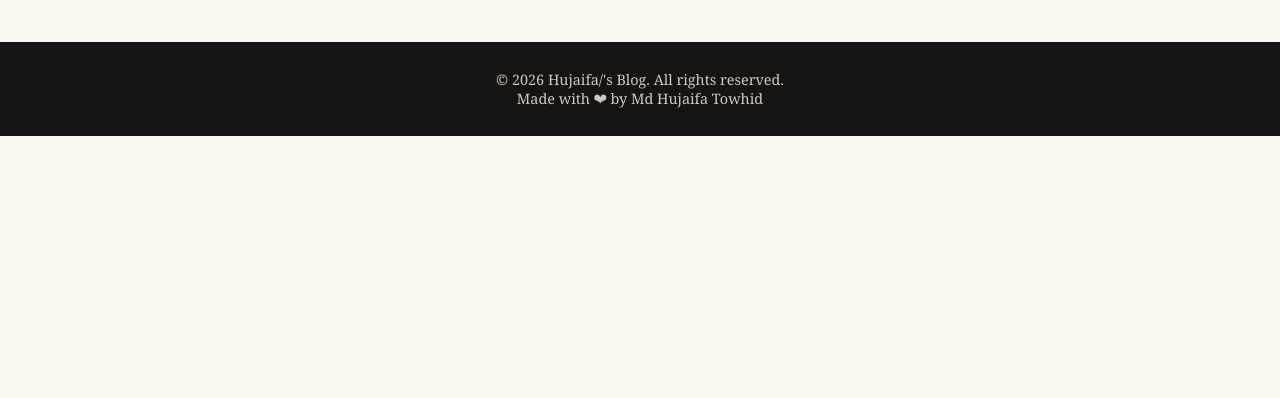
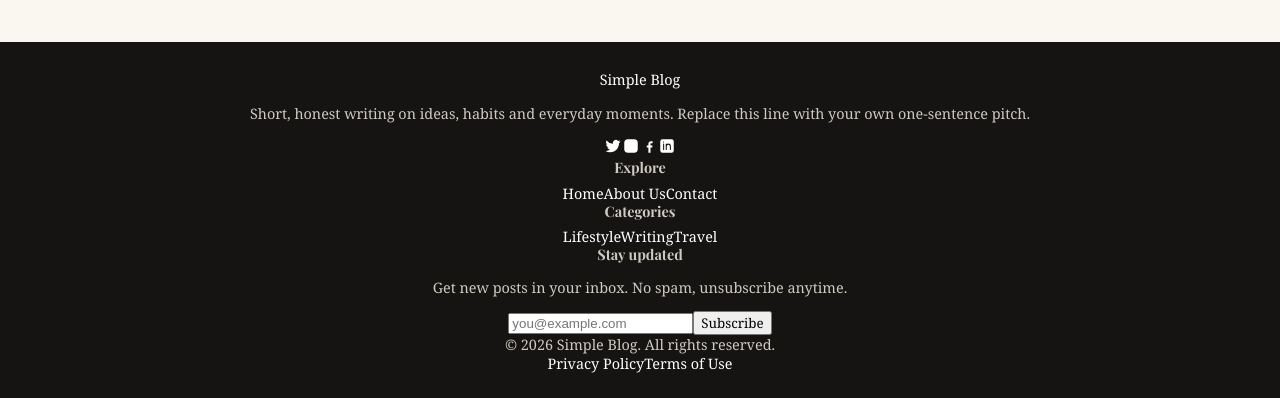
Before and after one commit to mdhujaifatowhid/myblog, a Next.js app: page / in a window 1280 px wide. Shown: the part 483-881 px from the top of the page. Before the commit the page ends 800 px from the top, so only its background shows below. Built offline with nearby package versions, Linux system fonts and the light colour scheme; no server answers.

Commit message:
Refactor Footer component to include social icons

```diff
--- a/components/Footer.js
+++ b/components/Footer.js
@@ -1,9 +1,87 @@
+import Link from 'next/link';
+
+function SocialIcon({ name }) {
+  const icons = {
+    twitter: (
+      <path d="M22 5.9c-.7.3-1.5.5-2.3.6.8-.5 1.4-1.3 1.7-2.3-.8.5-1.7.8-2.6 1a4.1 4.1 0 0 0-7 3.7A11.6 11.6 0 0 1 3.4 4.6a4.1 4.1 0 0 0 1.3 5.5c-.7 0-1.3-.2-1.9-.5v.1c0 2 1.4 3.6 3.3 4a4.1 4.1 0 0 1-1.9.1c.5 1.6 2 2.8 3.8 2.9A8.2 8.2 0 0 1 2 18.6a11.6 11.6 0 0 0 6.3 1.8c7.5 0 11.7-6.3 11.7-11.7v-.5c.8-.6 1.5-1.3 2-2.2z" />
+    ),
+    instagram: (
+      <>
+        <rect x="3" y="3" width="18" height="18" rx="5" />
+        <circle cx="12" cy="12" r="4" fill="none" stroke="currentColor" strokeWidth="1.6" />
+        <circle cx="17.4" cy="6.6" r="1.1" />
+      </>
+    ),
+    linkedin: (
+      <>
+        <rect x="3" y="3" width="18" height="18" rx="3" />
+        <path d="M7.5 9.5v7M7.5 6.7v.1M11 9.5v7M11 12.3c0-1.6 1.2-2.8 2.8-2.8 1.6 0 2.7 1.1 2.7 2.9v4.1" fill="none" stroke="#161412" strokeWidth="1.4" strokeLinecap="round" />
+      </>
+    ),
+    facebook: (
+      <path d="M14 21v-7h2.3l.4-2.7H14V9.5c0-.8.2-1.3 1.4-1.3h1.4V5.8c-.3 0-1.1-.1-2.1-.1-2.1 0-3.5 1.3-3.5 3.6v2H9v2.7h2.2V21h2.8z" />
+    ),
+  };
+  return (
+    <svg width="18" height="18" viewBox="0 0 24 24" fill="currentColor" aria-hidden="true">
+      {icons[name]}
+    </svg>
+  );
+}
+
 export default function Footer() {
   const year = new Date().getFullYear();
+
   return (
     <footer className="site-footer">
-      <div>&copy; {year} Hujaifa/'s Blog. All rights reserved.</div>
-      <div>Made with ❤ by Md Hujaifa Towhid</div>
+      <div className="footer-inner container">
+        <div className="footer-grid">
+          <div className="footer-brand">
+            <Link href="/" className="footer-logo">Simple <span>Blog</span></Link>
+            <p>
+              Short, honest writing on ideas, habits and everyday moments. Replace this
+              line with your own one-sentence pitch.
+            </p>
+            <div className="footer-social">
+              <a href="#" aria-label="Twitter / X"><SocialIcon name="twitter" /></a>
+              <a href="#" aria-label="Instagram"><SocialIcon name="instagram" /></a>
+              <a href="#" aria-label="Facebook"><SocialIcon name="facebook" /></a>
+              <a href="#" aria-label="LinkedIn"><SocialIcon name="linkedin" /></a>
+            </div>
+          </div>
+
+          <div className="footer-col">
+            <h4>Explore</h4>
+            <Link href="/">Home</Link>
+            <Link href="/about">About Us</Link>
+            <Link href="/contact">Contact</Link>
+          </div>
+
+          <div className="footer-col">
+            <h4>Categories</h4>
+            <Link href="/">Lifestyle</Link>
+            <Link href="/">Writing</Link>
+            <Link href="/">Travel</Link>
+          </div>
+
+          <div className="footer-col footer-newsletter">
+            <h4>Stay updated</h4>
+            <p>Get new posts in your inbox. No spam, unsubscribe anytime.</p>
+            <form className="newsletter-form" onSubmit={(e) => e.preventDefault()}>
+              <input type="email" placeholder="you@example.com" aria-label="Email address" />
+              <button type="submit">Subscribe</button>
+            </form>
+          </div>
+        </div>
+
+        <div className="footer-bottom">
+          <span>&copy; {year} Simple Blog. All rights reserved.</span>
+          <div className="footer-legal">
+            <Link href="/">Privacy Policy</Link>
+            <Link href="/">Terms of Use</Link>
+          </div>
+        </div>
+      </div>
     </footer>
   );
 }
```
